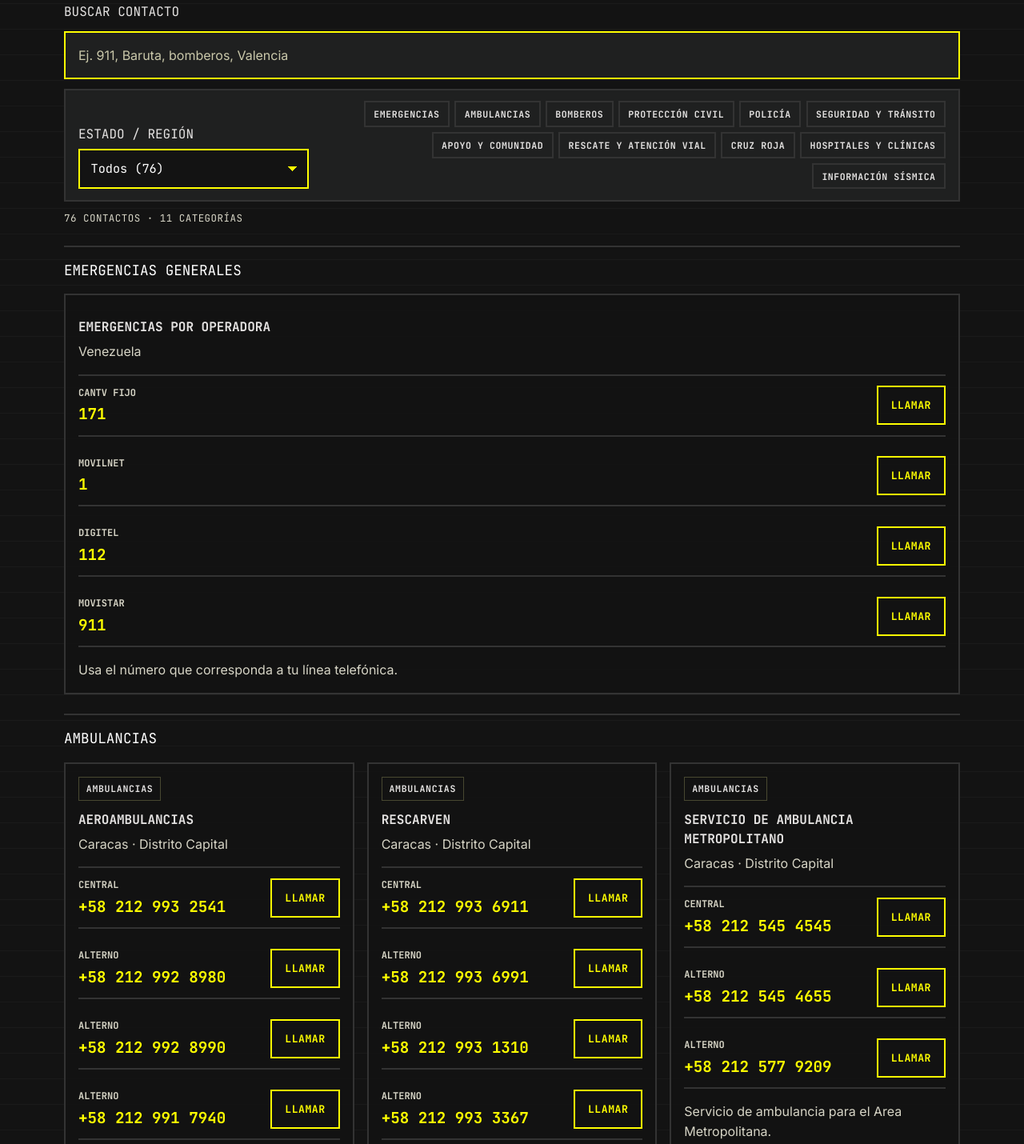
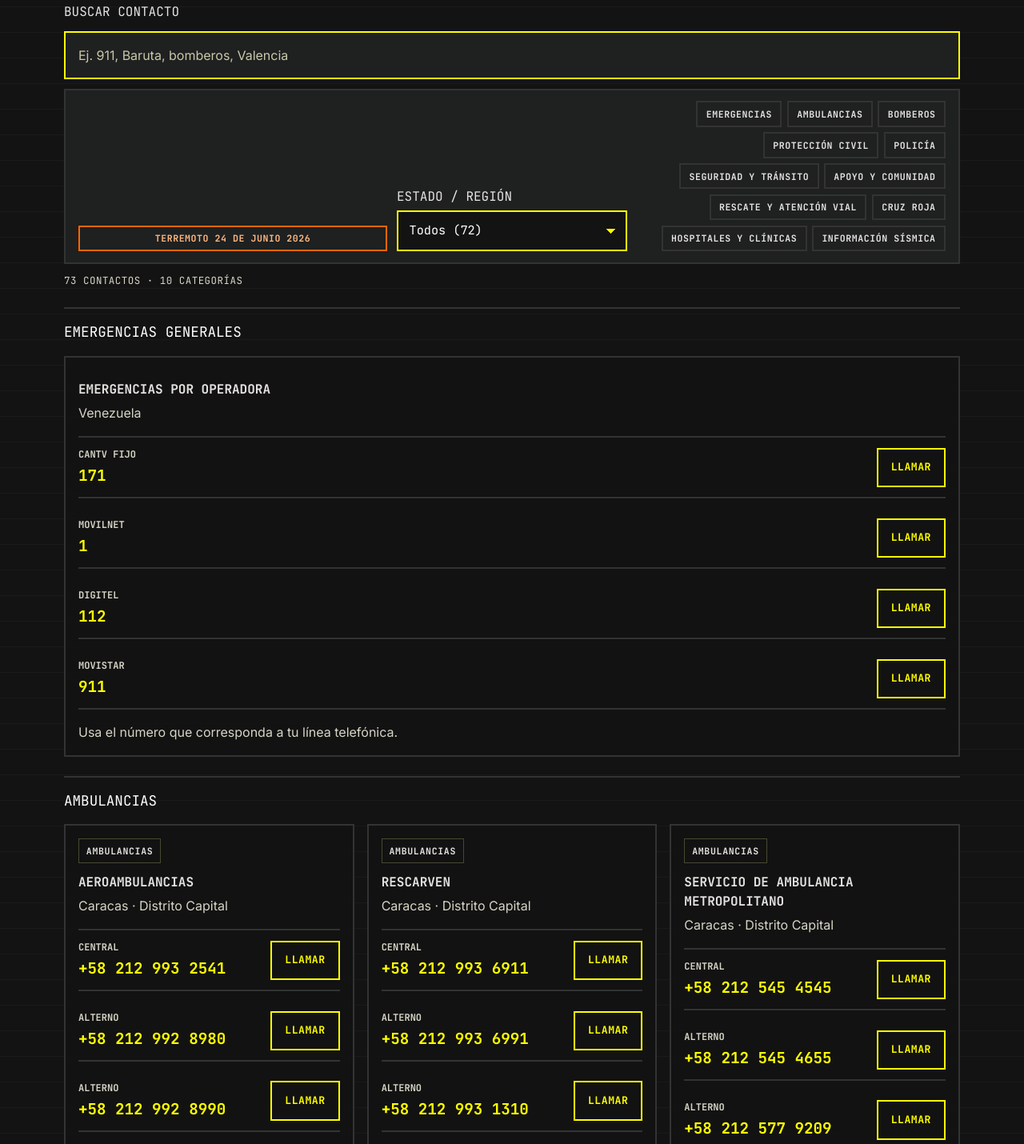
Before and after one commit to thezykedev/protocolo-sismo-ve, an Astro site: page /contactos in a window 1280 px wide. Shown: the part 326-1756 px from the top of the page at 80% size. Built offline with nearby package versions, Linux system fonts and the light colour scheme; Astro itself is replaced by a stand-in of ours.

Commit message:
feat: isolate terremoto 24 de junio contacts

```diff
--- a/src/components/ContactSearch.tsx
+++ b/src/components/ContactSearch.tsx
@@ -31,6 +31,7 @@ export interface Contact {
   note: string;
   phones: Phone[];
   state?: string;
+  event?: string;
 }
 
 interface Props {
@@ -66,6 +67,8 @@ const kindOrder: ContactKind[] = [
 ];
 
 const regularKindOrder = kindOrder.filter((kind) => kind !== 'emergency');
+const SPECIAL_EVENT_ID = 'terremoto-2026-06-24';
+const SPECIAL_EVENT_LABEL = 'Terremoto 24 de junio 2026';
 
 const STATE_ORDER = [
   'Distrito Capital',
@@ -267,6 +270,7 @@ export default function ContactSearch({ contacts }: Props) {
   const [query, setQuery] = useState('');
   const [stateFilter, setStateFilter] = useState('');
   const [activeKinds, setActiveKinds] = useState<Set<ContactKind>>(new Set());
+  const [specialFilter, setSpecialFilter] = useState(false);
 
   const enriched = useMemo(
     () =>
@@ -277,26 +281,45 @@ export default function ContactSearch({ contacts }: Props) {
     [contacts]
   );
 
+  const emergencyResults = useMemo(
+    () => enriched.filter((contact) => contact.kind === 'emergency' && !contact.event),
+    [enriched]
+  );
+
+  const specialResults = useMemo(
+    () => enriched.filter((contact) => contact.event === SPECIAL_EVENT_ID),
+    [enriched]
+  );
+
+  const regularContacts = useMemo(
+    () => enriched.filter((contact) => !contact.event && contact.kind !== 'emergency'),
+    [enriched]
+  );
+
   const stateCounts = useMemo(() => {
     const counts = new Map<string, number>();
-    for (const contact of enriched) {
+    for (const contact of regularContacts) {
       const state = contact.state ?? 'Nacional';
       counts.set(state, (counts.get(state) ?? 0) + 1);
     }
     return counts;
-  }, [enriched]);
+  }, [regularContacts]);
 
-  const availableStates = useMemo(() => {
-    return STATE_ORDER.filter((state) => stateCounts.has(state));
-  }, [stateCounts]);
+  const availableStates = useMemo(
+    () => STATE_ORDER.filter((state) => stateCounts.has(state)),
+    [stateCounts]
+  );
 
   const normalizedQuery = normalize(query);
 
-  const results = useMemo(() => {
-    return enriched.filter((contact) => {
-      if (stateFilter && contact.state !== stateFilter) return false;
-      if (activeKinds.size > 0 && !activeKinds.has(contact.kind)) return false;
+  const visibleContacts = useMemo(() => {
+    const source = specialFilter ? specialResults : regularContacts;
+
+    return source.filter((contact) => {
+      if (!specialFilter && stateFilter && contact.state !== stateFilter) return false;
+      if (!specialFilter && activeKinds.size > 0 && !activeKinds.has(contact.kind)) return false;
       if (!normalizedQuery) return true;
+
       return [
         contact.name,
         contact.area,
@@ -306,28 +329,34 @@ export default function ContactSearch({ contacts }: Props) {
         ...contact.phones.flatMap((phone) => [phone.label, phone.value, phone.href ?? ''])
       ].some((field) => normalize(field).includes(normalizedQuery));
     });
-  }, [enriched, normalizedQuery, stateFilter, activeKinds]);
-
-  const emergencyResults = useMemo(
-    () => enriched.filter((contact) => contact.kind === 'emergency'),
-    [enriched]
-  );
-
-  const filteredResults = useMemo(
-    () => results.filter((contact) => contact.kind !== 'emergency'),
-    [results]
-  );
+  }, [regularContacts, specialResults, specialFilter, normalizedQuery, stateFilter, activeKinds]);
 
   const groupedResults = useMemo(
     () =>
       regularKindOrder
         .map((kind) => ({
           kind,
-          contacts: filteredResults.filter((contact) => contact.kind === kind)
+          contacts: visibleContacts.filter((contact) => contact.kind === kind)
         }))
         .filter((group) => group.contacts.length > 0),
-    [filteredResults]
+    [visibleContacts]
   );
+
+  const specialGroupedResults = useMemo(() => {
+    if (!specialFilter) return [];
+
+    const groups = new Map<string, Contact[]>();
+    for (const contact of visibleContacts) {
+      const bucket = groups.get(contact.category) ?? [];
+      bucket.push(contact);
+      groups.set(contact.category, bucket);
+    }
+
+    return Array.from(groups.entries()).map(([category, contacts]) => ({
+      category,
+      contacts
+    }));
+  }, [specialFilter, visibleContacts]);
 
   function toggleKind(kind: ContactKind) {
     setActiveKinds((prev) => {
@@ -342,82 +371,39 @@ export default function ContactSearch({ contacts }: Props) {
     setQuery('');
     setStateFilter('');
     setActiveKinds(new Set());
+    setSpecialFilter(false);
   }
 
-  const hasFilters = Boolean(query) || Boolean(stateFilter) || activeKinds.size > 0;
-  const visibleCount = emergencyResults.length + filteredResults.length;
-  const visibleGroupCount = groupedResults.length + (emergencyResults.length > 0 ? 1 : 0);
+  function toggleSpecialFilter() {
+    setSpecialFilter((prev) => {
+      const next = !prev;
+      if (next) {
+        setQuery('');
+        setStateFilter('');
+        setActiveKinds(new Set());
+      }
+      return next;
+    });
+  }
 
+  const hasFilters = Boolean(query) || Boolean(stateFilter) || activeKinds.size > 0 || specialFilter;
+  const visibleCount = emergencyResults.length + visibleContacts.length;
+  const visibleGroupCount =
+    (specialFilter ? specialGroupedResults.length : groupedResults.length) +
+    (emergencyResults.length > 0 ? 1 : 0);
+
+  function renderContactCard(contact: Contact, showCategory = true) {
     return (
-    <div class="search-shell">
-      <label class="small-mono" for="contact-search">
-        Buscar contacto
-      </label>
-      <input
-        id="contact-search"
-        class="search-input"
-        type="search"
-        value={query}
-        onInput={(event) => setQuery((event.currentTarget as HTMLInputElement).value)}
-        placeholder="Ej. 911, Baruta, bomberos, Valencia"
-      />
-
-      <div class="branch-filters">
-        <label class="branch-filter">
-          <span class="small-mono">Estado / región</span>
-          <select
-            class="branch-filter__select"
-            value={stateFilter}
-            onChange={(event) =>
-              setStateFilter((event.currentTarget as HTMLSelectElement).value)
-            }
-          >
-            <option value="">Todos ({enriched.length})</option>
-            {availableStates.map((state) => {
-              const count = stateCounts.get(state) ?? 0;
-              return (
-                <option value={state} key={state}>
-                  {state} ({count})
-                </option>
-              );
-            })}
-          </select>
-        </label>
-
-        <div class="branch-chips" role="group" aria-label="Filtrar por tipo de servicio">
-          {kindOrder.map((kind) => (
-            <button
-              type="button"
-              class={`chip${activeKinds.has(kind) ? ' chip--active' : ''}`}
-              onClick={() => toggleKind(kind)}
-              aria-pressed={activeKinds.has(kind)}
-              key={kind}
-            >
-              {kindLabels[kind]}
-            </button>
-          ))}
-          {hasFilters && (
-            <button type="button" class="chip chip--ghost" onClick={clearFilters}>
-              Limpiar
-            </button>
-          )}
-        </div>
-      </div>
-
-      <p class="search-results-meta">
-        {visibleCount} contacto{visibleCount === 1 ? '' : 's'} · {visibleGroupCount} categoría
-        {visibleGroupCount === 1 ? '' : 's'}
-      </p>
-
-      <div class="contact-groups">
-        {emergencyResults.length > 0 && (
-          <section class="contact-group contact-group--pinned">
-            <h2>Emergencias generales</h2>
-            <div class="contacts-grid">
-              {emergencyResults.map((contact) => (
       <article class="contact-card" key={contact.id}>
         <div class="contact-card__top">
           <div class="stack">
+            {showCategory && (
+              <span
+                class={`pill ${contact.kind === 'emergency' ? 'pill--verified' : 'pill--review'}`}
+              >
+                {contact.category}
+              </span>
+            )}
             <h3>{contact.name}</h3>
             <p class="contact-meta">
               {contact.area}
@@ -461,80 +447,126 @@ export default function ContactSearch({ contacts }: Props) {
 
         <p class="source-note">{contact.note}</p>
       </article>
+    );
+  }
+
+  return (
+    <div class="search-shell">
+      <label class="small-mono" for="contact-search">
+        Buscar contacto
+      </label>
+      <input
+        id="contact-search"
+        class="search-input"
+        type="search"
+        value={query}
+        onInput={(event) => setQuery((event.currentTarget as HTMLInputElement).value)}
+        placeholder="Ej. 911, Baruta, bomberos, Valencia"
+      />
+
+      <div class="branch-filters">
+        <div class="branch-chips branch-chips--stacked" role="group" aria-label="Filtro especial">
+          <button
+            type="button"
+            class={`chip chip--special${specialFilter ? ' chip--active' : ''}`}
+            onClick={toggleSpecialFilter}
+            aria-pressed={specialFilter}
+          >
+            {SPECIAL_EVENT_LABEL}
+          </button>
+          {hasFilters && (
+            <button type="button" class="chip chip--ghost" onClick={clearFilters}>
+              Limpiar
+            </button>
+          )}
+        </div>
+
+        {specialFilter ? (
+          <p class="search-results-meta">
+            Mostrando solo apoyo del terremoto 24 de junio 2026. Los números generales siguen
+            visibles arriba.
+          </p>
+        ) : (
+          <>
+            <label class="branch-filter">
+              <span class="small-mono">Estado / región</span>
+              <select
+                class="branch-filter__select"
+                value={stateFilter}
+                onChange={(event) =>
+                  setStateFilter((event.currentTarget as HTMLSelectElement).value)
+                }
+              >
+                <option value="">Todos ({regularContacts.length})</option>
+                {availableStates.map((state) => {
+                  const count = stateCounts.get(state) ?? 0;
+                  return (
+                    <option value={state} key={state}>
+                      {state} ({count})
+                    </option>
+                  );
+                })}
+              </select>
+            </label>
+
+            <div class="branch-chips" role="group" aria-label="Filtrar por tipo de servicio">
+              {kindOrder.map((kind) => (
+                <button
+                  type="button"
+                  class={`chip${activeKinds.has(kind) ? ' chip--active' : ''}`}
+                  onClick={() => toggleKind(kind)}
+                  aria-pressed={activeKinds.has(kind)}
+                  key={kind}
+                >
+                  {kindLabels[kind]}
+                </button>
               ))}
             </div>
+          </>
+        )}
+      </div>
+
+      <p class="search-results-meta">
+        {visibleCount} contacto{visibleCount === 1 ? '' : 's'} · {visibleGroupCount} categoría
+        {visibleGroupCount === 1 ? '' : 's'}
+      </p>
+
+      <div class="contact-groups">
+        {emergencyResults.length > 0 && (
+          <section class="contact-group contact-group--pinned">
+            <h2>Emergencias generales</h2>
+            <div class="contacts-grid">{emergencyResults.map((contact) => renderContactCard(contact, false))}</div>
           </section>
         )}
 
-        {groupedResults.map((group) => (
+        {specialFilter
+          ? specialGroupedResults.map((group) => (
+              <section class="contact-group" key={group.category}>
+                <h2>{group.category}</h2>
+                <div class="contacts-grid">
+                  {group.contacts.map((contact) => renderContactCard(contact))}
+                </div>
+              </section>
+            ))
+          : groupedResults.map((group) => (
               <section class="contact-group" key={group.kind}>
                 <h2>{kindLabels[group.kind]}</h2>
                 <div class="contacts-grid">
-              {group.contacts.map((contact) => (
-                <article class="contact-card" key={contact.id}>
-                  <div class="contact-card__top">
-                    <div class="stack">
-                      <span
-                        class={`pill ${
-                          contact.kind === 'emergency' ? 'pill--verified' : 'pill--review'
-                        }`}
-                      >
-                        {contact.category}
-                      </span>
-                      <h3>{contact.name}</h3>
-                      <p class="contact-meta">
-                        {contact.area}
-                        {contact.state &&
-                        contact.state !== 'Nacional' &&
-                        !normalize(contact.area).includes(normalize(contact.state))
-                          ? ` · ${contact.state}`
-                          : ''}
-                      </p>
-                    </div>
-                  </div>
-
-                  <div class="phone-list">
-                    {contact.phones.map((phone) => {
-                      const displayValue = phone.href ? phone.value : formatVenezuelaPhone(phone.value);
-                      const href = phone.href ?? (phone.dial ? toTelHref(phone.dial) : undefined);
-
-                      return (
-                        <div
-                          class={`phone-row ${phone.href ? 'phone-row--external' : ''}`}
-                          key={`${contact.id}-${phone.dial ?? phone.href ?? phone.label}`}
-                        >
-                          <span>
-                            <strong>{phone.label}</strong>
-                            <span>{displayValue}</span>
-                          </span>
-                          {href ? (
-                            <a
-                              class={`contact-action${phone.href ? ' contact-action--muted' : ''}`}
-                              href={href}
-                              target={phone.href ? '_blank' : undefined}
-                              rel={phone.href ? 'noreferrer' : undefined}
-                            >
-                              {phone.actionLabel ?? (phone.href ? 'Abrir enlace' : 'Llamar')}
-                            </a>
-                          ) : null}
-                        </div>
-                      );
-                    })}
-                  </div>
-
-                  <p class="source-note">{contact.note}</p>
-                </article>
-              ))}
+                  {group.contacts.map((contact) => renderContactCard(contact))}
                 </div>
               </section>
             ))}
       </div>
 
-      {results.length === 0 && (
+      {specialFilter && visibleContacts.length === 0 ? (
+        <div class="empty-state">
+          No hay coincidencias en el filtro especial. Los números generales siguen visibles arriba.
+        </div>
+      ) : visibleContacts.length === 0 && emergencyResults.length === 0 ? (
         <div class="empty-state">
           No hay coincidencias. Prueba con municipio, servicio o número parcial.
         </div>
-      )}
+      ) : null}
     </div>
   );
 }
--- a/src/data/emergency-contacts.json
+++ b/src/data/emergency-contacts.json
@@ -492,6 +492,7 @@
     "area": "Venezuela",
     "category": "Apoyo psicológico remoto",
     "kind": "support",
+    "event": "terremoto-2026-06-24",
     "note": "Atencion remota, gratuita y confidencial para apoyo psicologico despues del terremoto.",
     "phones": [
       { "label": "Linea 1", "value": "0412-6924062", "dial": "04126924062" },
@@ -504,6 +505,7 @@
     "area": "Venezuela",
     "category": "Apoyo veterinario",
     "kind": "support",
+    "event": "terremoto-2026-06-24",
     "note": "Apoyo veterinario gratuito por el terremoto. Contacto publicado en Instagram: @isaacdvieirasilguero.",
     "phones": [
       {
@@ -520,6 +522,7 @@
     "area": "Venezuela",
     "category": "Donacion y apoyo comunitario",
     "kind": "support",
+    "event": "terremoto-2026-06-24",
     "note": "Donacion de colchonetas para los mas necesitados por el terremoto del 24 de junio de 2026.",
     "phones": [
       { "label": "Telefono", "value": "0412-8318598", "dial": "04128318598" }
--- a/src/styles/global.css
+++ b/src/styles/global.css
@@ -961,6 +961,14 @@ button {
   gap: 0.4rem;
 }
 
+.branch-chips--stacked {
+  flex-direction: column;
+}
+
+.branch-chips--stacked .chip {
+  width: 100%;
+}
+
 .chip {
   border: 2px solid var(--line);
   background: transparent;
@@ -990,6 +998,26 @@ button {
 }
 
 .chip--active:hover {
+  color: var(--yellow-ink);
+}
+
+.chip--special {
+  border-color: var(--orange);
+  color: #ffb980;
+}
+
+.chip--special:hover {
+  border-color: var(--yellow);
+  color: var(--yellow);
+}
+
+.chip--special.chip--active {
+  border-color: var(--yellow);
+  background: var(--yellow);
+  color: var(--yellow-ink);
+}
+
+.chip--special.chip--active:hover {
   color: var(--yellow-ink);
 }
 
```
Lines whose indentation alone changed are shown as unchanged.
